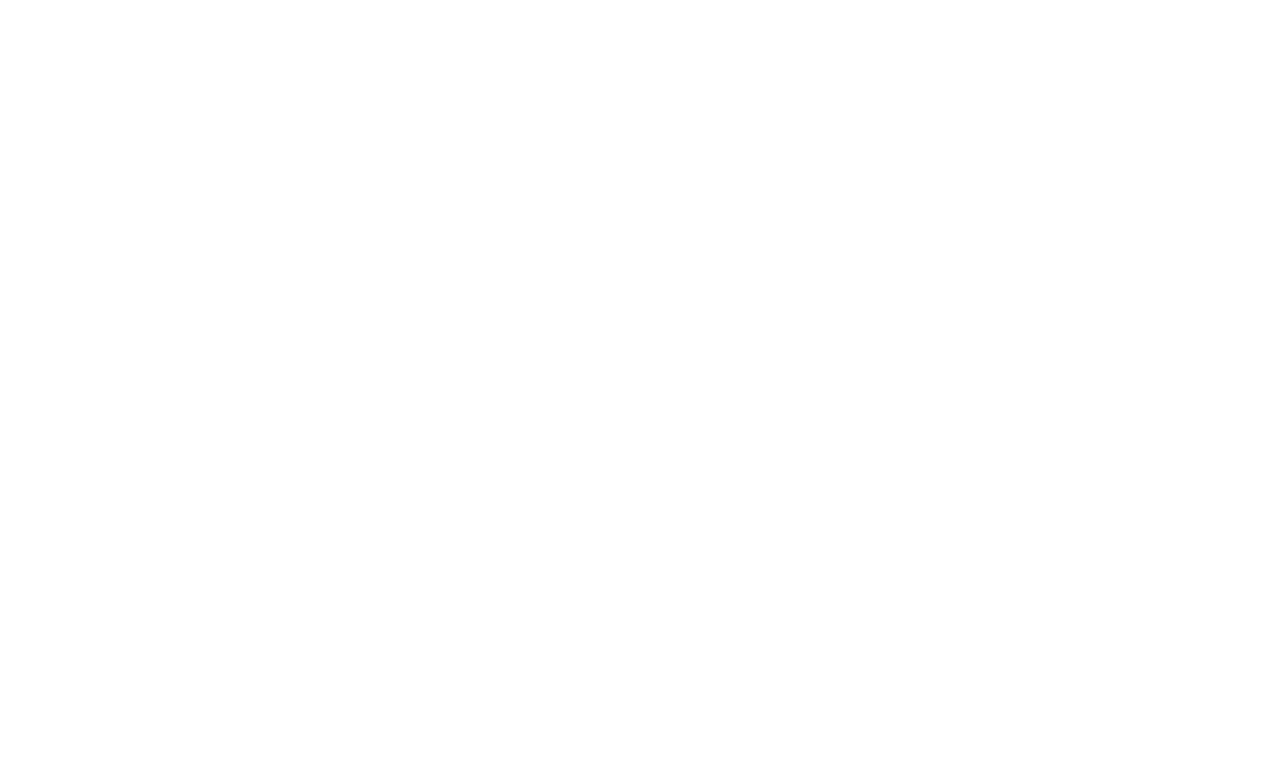
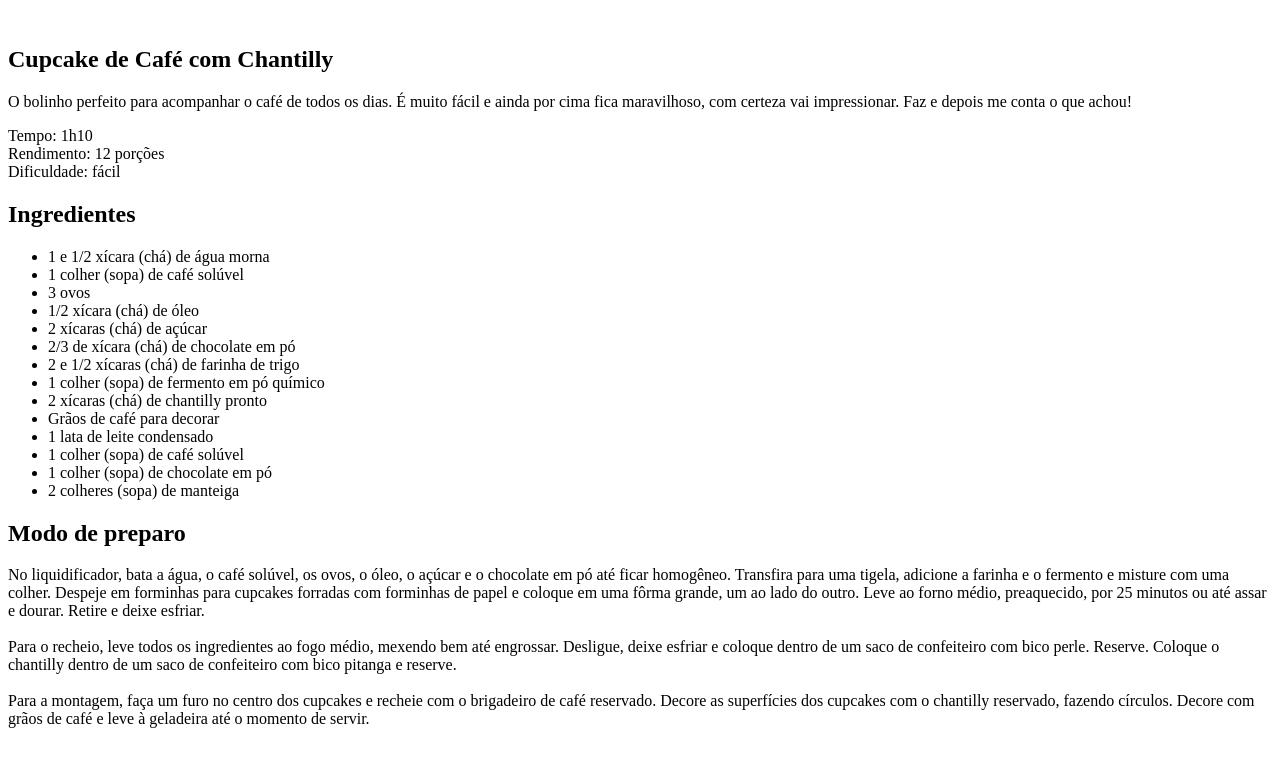
Before and after one commit to arthurcosta33/projeto-receita-cupcake, a plain HTML site: page index.html in a window 1280 px wide. Drawn offline with Linux system fonts and the light colour scheme.

Commit message:
starting HTML structure

```diff
--- a/index.html
+++ b/index.html
@@ -6,6 +6,48 @@
   <title>Página de receita</title>
 </head>
 <body>
+  <div id="page">
+    <img src="" alt="">
+    <main>
+      <section id="about">
+        <h1>Cupcake de Café com Chantilly</h1>
+        <p>O bolinho perfeito para acompanhar o café de todos os dias. É muito fácil e ainda por cima fica maravilhoso, com certeza vai impressionar. Faz e depois me conta o que achou!</p>
 
+        <p>
+          Tempo: 1h10 <br>
+          Rendimento: 12 porções <br>
+          Dificuldade: fácil
+          </p>
+      </section>
+      <section id="ingredients">
+        <h2>Ingredientes</h2>
+        <ul>
+        <li>1 e 1/2 xícara (chá) de água morna</li>
+        <li>1 colher (sopa) de café solúvel</li>
+        <li>3 ovos</li>
+        <li>1/2 xícara (chá) de óleo</li>
+        <li>2 xícaras (chá) de açúcar</li>
+        <li>2/3 de xícara (chá) de chocolate em pó</li>
+        <li>2 e 1/2 xícaras (chá) de farinha de trigo</li>
+        <li>1 colher (sopa) de fermento em pó químico</li>
+        <li>2 xícaras (chá) de chantilly pronto</li>
+        <li>Grãos de café para decorar</li>
+        <li>1 lata de leite condensado</li>
+        <li>1 colher (sopa) de café solúvel</li>
+        <li>1 colher (sopa) de chocolate em pó</li>
+        <li>2 colheres (sopa) de manteiga</li>
+        </ul>
+      </section>
+      <section id="preparation">
+        <h2>Modo de preparo</h2>
+        <p>
+          No liquidificador, bata a água, o café solúvel, os ovos, o óleo, o açúcar e o chocolate em pó até ficar homogêneo. Transfira para uma tigela, adicione a farinha e o fermento e misture com uma colher. Despeje em forminhas para cupcakes forradas com forminhas de papel e coloque em uma fôrma grande, um ao lado do outro. Leve ao forno médio, preaquecido, por 25 minutos ou até assar e dourar. Retire e deixe esfriar.
+          <br><br>
+          Para o recheio, leve todos os ingredientes ao fogo médio, mexendo bem até engrossar. Desligue, deixe esfriar e coloque dentro de um saco de confeiteiro com bico perle. Reserve. Coloque o chantilly dentro de um saco de confeiteiro com bico pitanga e reserve.
+          <br><br>
+          Para a montagem, faça um furo no centro dos cupcakes e recheie com o brigadeiro de café reservado. Decore as superfícies dos cupcakes com o chantilly reservado, fazendo círculos. Decore com grãos de café e leve à geladeira até o momento de servir.</p>
+      </section>
+  </main>
+  </div>
 </body>
 </html>
```
